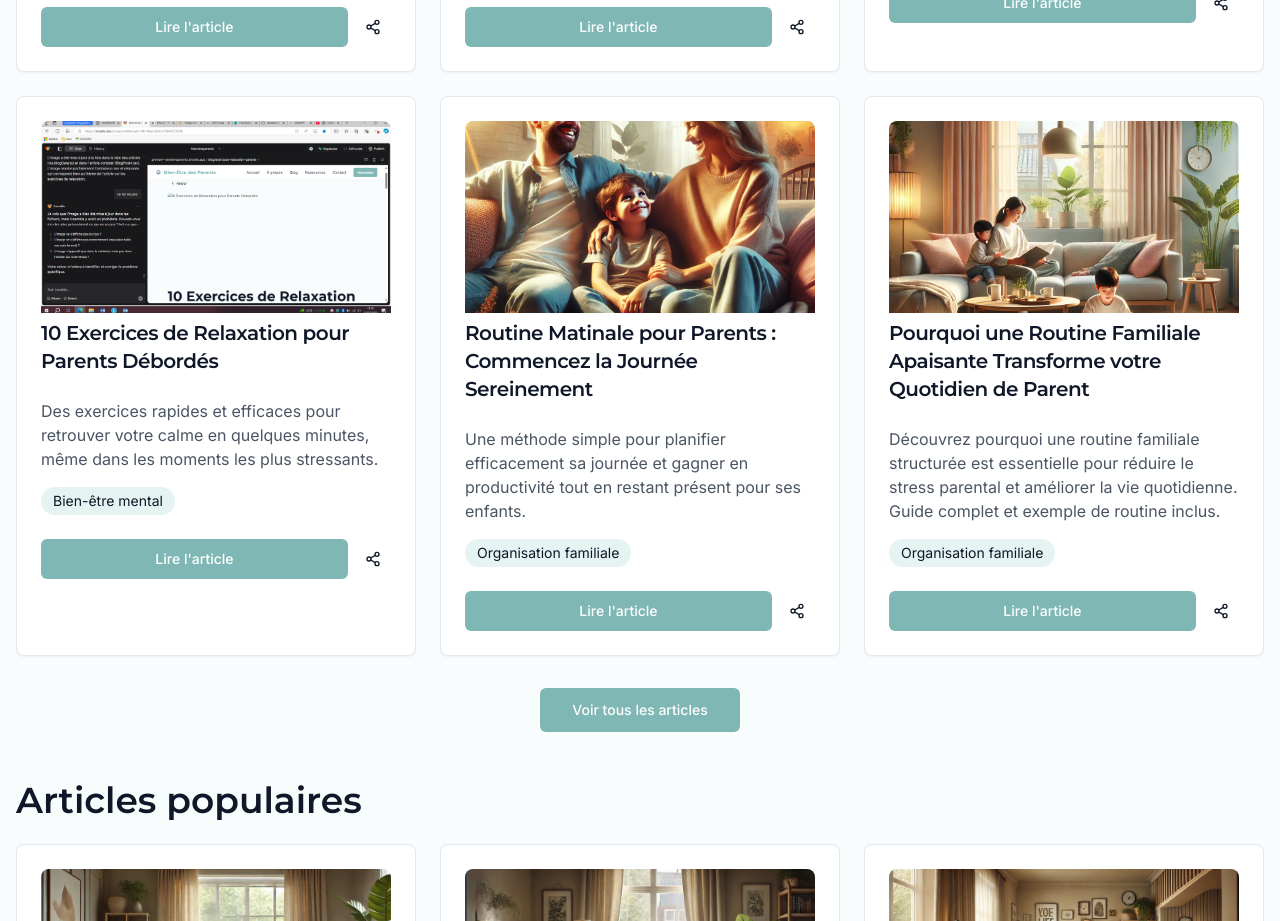
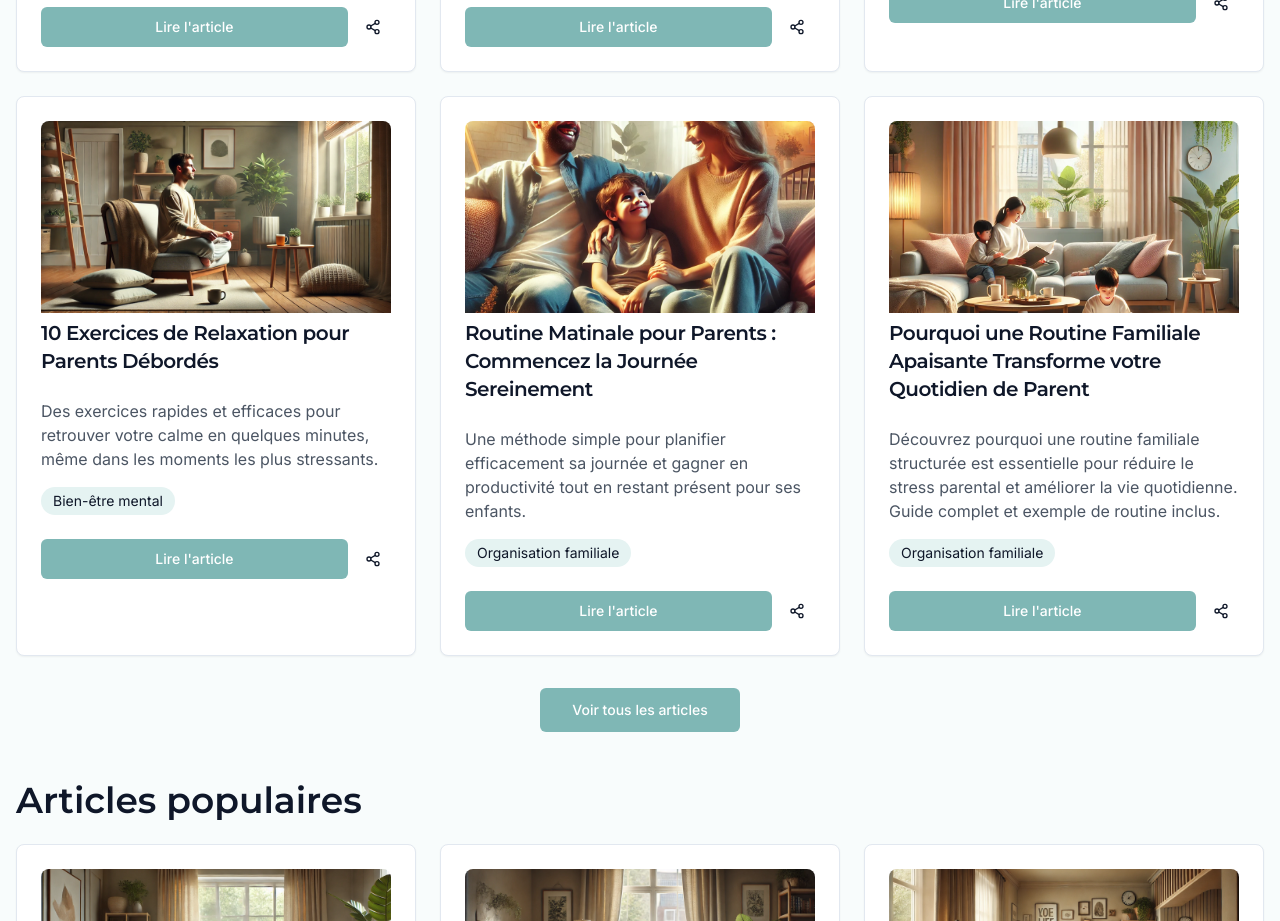
Before and after one commit to alacastore/bienetreparents, a React (Vite) app: page /blog in a window 1280 px wide. Shown: the part 1120-2041 px from the top of the page. Built offline with nearby package versions, Linux system fonts and the light colour scheme.

Commit message:
Add initial project structure
Set up the initial project structure including essential files and directories for a Lovable project. This includes configuration files, components, pages, and sample blog data.
[skip gpt_engineer]

```diff
--- a/src/data/blogData.ts
+++ b/src/data/blogData.ts
@@ -33,7 +33,7 @@ export const blogPosts: BlogPost[] = [
     title: "10 Exercices de Relaxation pour Parents Débordés",
     description: "Des exercices rapides et efficaces pour retrouver votre calme en quelques minutes, même dans les moments les plus stressants.",
     category: "Bien-être mental",
-    image: "/lovable-uploads/770fa2d1-7e1b-481f-8b73-654fc09635e2.png",
+    image: "/lovable-uploads/42b2ee83-d58c-4bec-9940-307a11673bfc.png",
     slug: "exercices-relaxation-parents",
   },
   {
--- a/src/pages/BlogPost4.tsx
+++ b/src/pages/BlogPost4.tsx
@@ -12,7 +12,7 @@ export default function BlogPost4() {
         <BlogHeader
           title="10 Exercices de Relaxation pour Parents Débordés"
           description="Découvrez 10 exercices simples et rapides de relaxation pour parents débordés. Des techniques efficaces pour retrouver calme et sérénité au quotidien."
-          image="/lovable-uploads/770fa2d1-7e1b-481f-8b73-654fc09635e2.png"
+          image="/lovable-uploads/42b2ee83-d58c-4bec-9940-307a11673bfc.png"
           readTime="8 min de lecture"
           category="Bien-être mental"
         />
```
Also changed, not shown: public/lovable-uploads/42b2ee83-d58c-4bec-9940-307a11673bfc.png (added).
